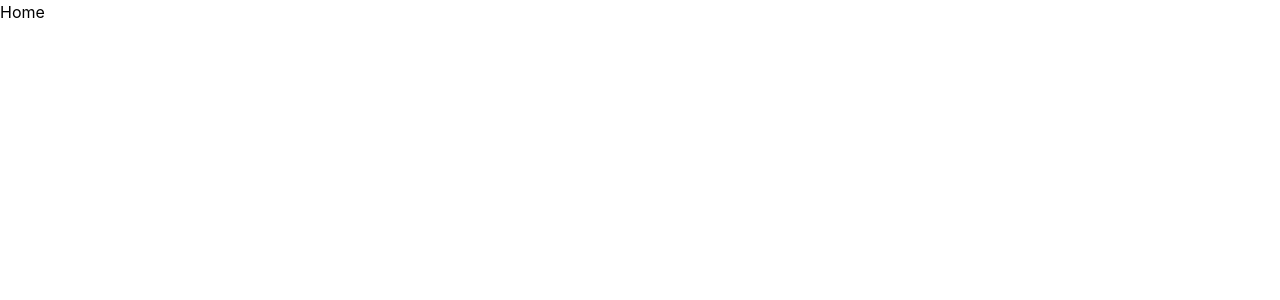
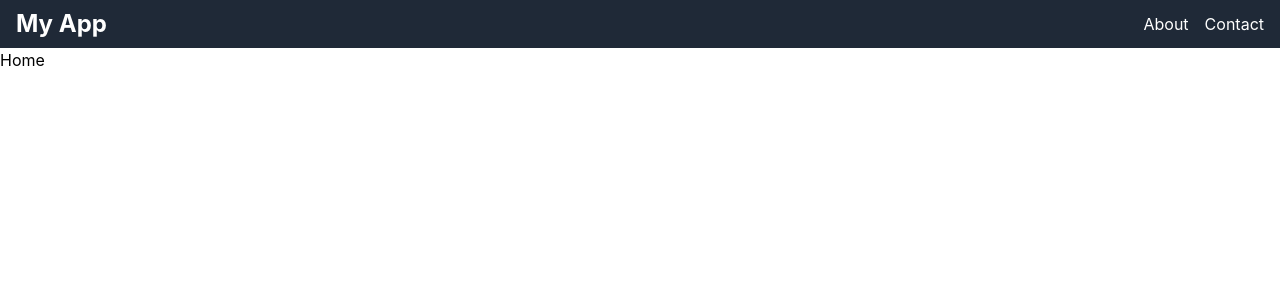
Before and after one commit to Ameer2000Mzori/MonoText-Mern, a React (Create React App) app in the folder frontend/: page / in a window 1280 px wide. Shown: the top 300 px of the page. Built offline with nearby package versions, Linux system fonts and the light colour scheme.

Commit message:
added navbar

```diff
--- a/frontend/src/App.js
+++ b/frontend/src/App.js
@@ -2,10 +2,12 @@ import React from 'react'
 import { BrowserRouter as Router, Routes, Route } from 'react-router-dom'
 import Home from './components/pages/Home'
 import About from './components/pages/About'
+import Navbar from './components/Navbar'
 
 function App() {
   return (
     <Router>
+      <Navbar />
       <Routes>
         <Route path="/" element={<Home />} />
         <Route path="/about" element={<About />} />
--- a/frontend/src/components/Navbar.jsx
+++ b/frontend/src/components/Navbar.jsx
@@ -1,5 +1,31 @@
 import React from 'react'
+import { Link } from 'react-router-dom' // Install react-router-dom for navigation
 
-export default function Navbar() {
-  return <div>Navbar</div>
+const Navbar = () => {
+  return (
+    <nav className="bg-gray-800">
+      <div className="container mx-auto px-4 py-2 flex items-center justify-between">
+        <Link to="/">
+          <h1 className="text-2xl font-bold text-white">My App</h1>
+        </Link>
+        <ul className="hidden lg:flex space-x-4 list-none text-white">
+          <li>
+            <Link to="/about">About</Link>
+          </li>
+          <li>
+            <Link to="/contact">Contact</Link>
+          </li>
+          {/* Add more links as needed */}
+        </ul>
+        <button
+          type="button"
+          className="bg-transparent border border-white text-white hover:bg-white hover:text-gray-800 px-3 py-2 rounded-md lg:hidden"
+        >
+          Menu
+        </button>
+      </div>
+    </nav>
+  )
 }
+
+export default Navbar
```
